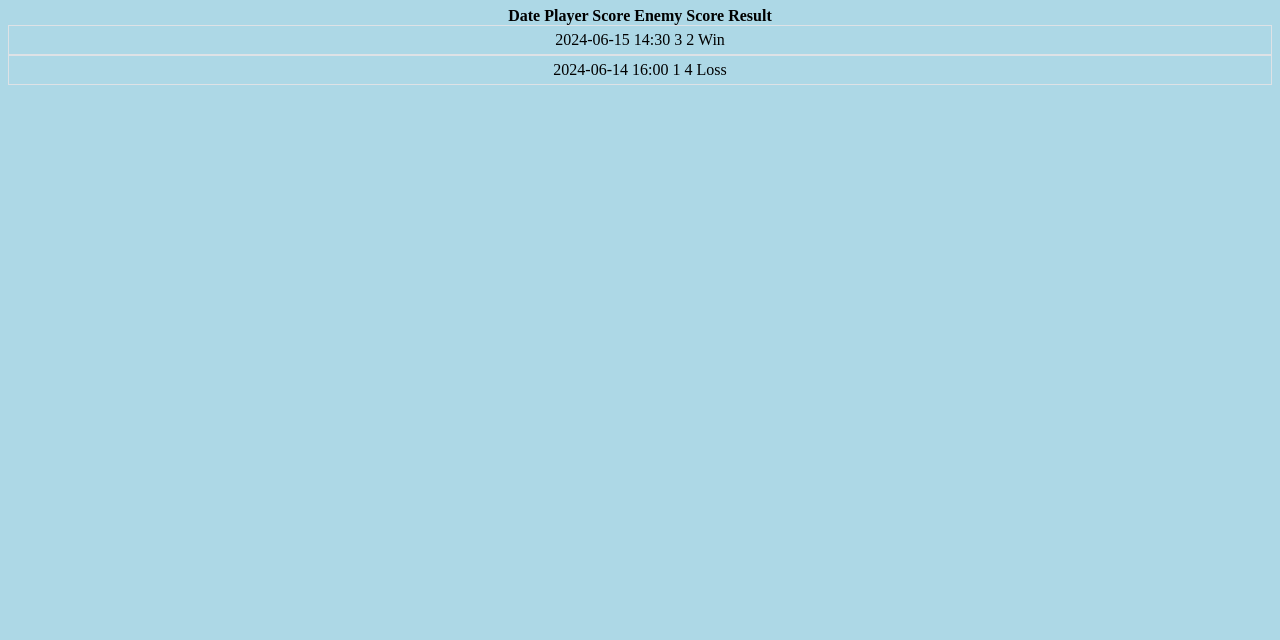
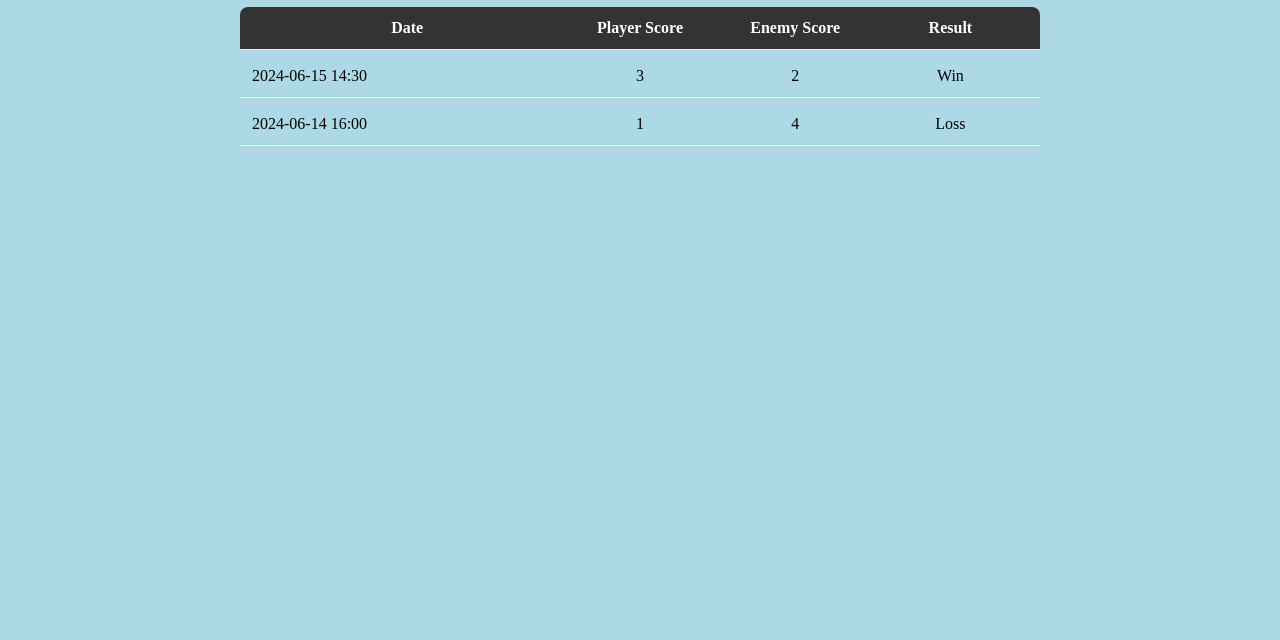
Before and after one commit to LebogangMasenya/battleship, a plain HTML site: page history.html in a window 1280 px wide. Shown: the part 160-800 px from the top of the page. Drawn offline with Linux system fonts and the light colour scheme.

```diff
--- a/style.css
+++ b/style.css
@@ -44,8 +44,8 @@ nav > a:hover {
   border-radius: 5px;
   cursor: pointer;
 }
+
 /* Container styling */
-
 .board {
   width: 80%;
   height: 40vh;
@@ -115,29 +115,36 @@ nav > a:hover {
 
 
 /* History.html styling */
-#history {
-  text-align: center;
-  margin-top: 20px;
-  width: 100%;
+#history-logs {
+  display: flex;
+  flex-direction: column;
+  gap: 5px;
+  max-width: 800px;
+  margin: auto;
 }
 
-.history-logs {
-  margin: 20px auto;
+/* Base grid for both header and rows */
+.heading, .log-entry {
   display: grid;
-  grid-template-columns: repeat(6, 1fr);
-  gap: 10px;
-  width: 80%;
-  border: #e9ecef 2px solid;
-  padding: 10px;
+  grid-template-columns: 2fr 1fr 1fr 1fr;
+  align-items: center;
+  padding: 12px;
+  border-bottom: 1px solid #eee;
 }
 
 .heading {
   font-weight: bold;
-  grid-area: header;
+  background-color: #333;
+  color: white;
+  border-radius: 8px 8px 0 0;
 }
 
+.heading, .log-entry {
+  grid-template-areas: "date p-score e-score res";
+  text-align: center;
+}
 
-.log-entry {
-  border: #dee2e6 1px solid;
-  padding: 5px;
+/* Align date to the left for better reading */
+.log-entry span:nth-child(1) {
+  text-align: left;
 }
```
Also changed, not shown: app.js (+27 -21 lines), index.html (+0 -2 lines).
